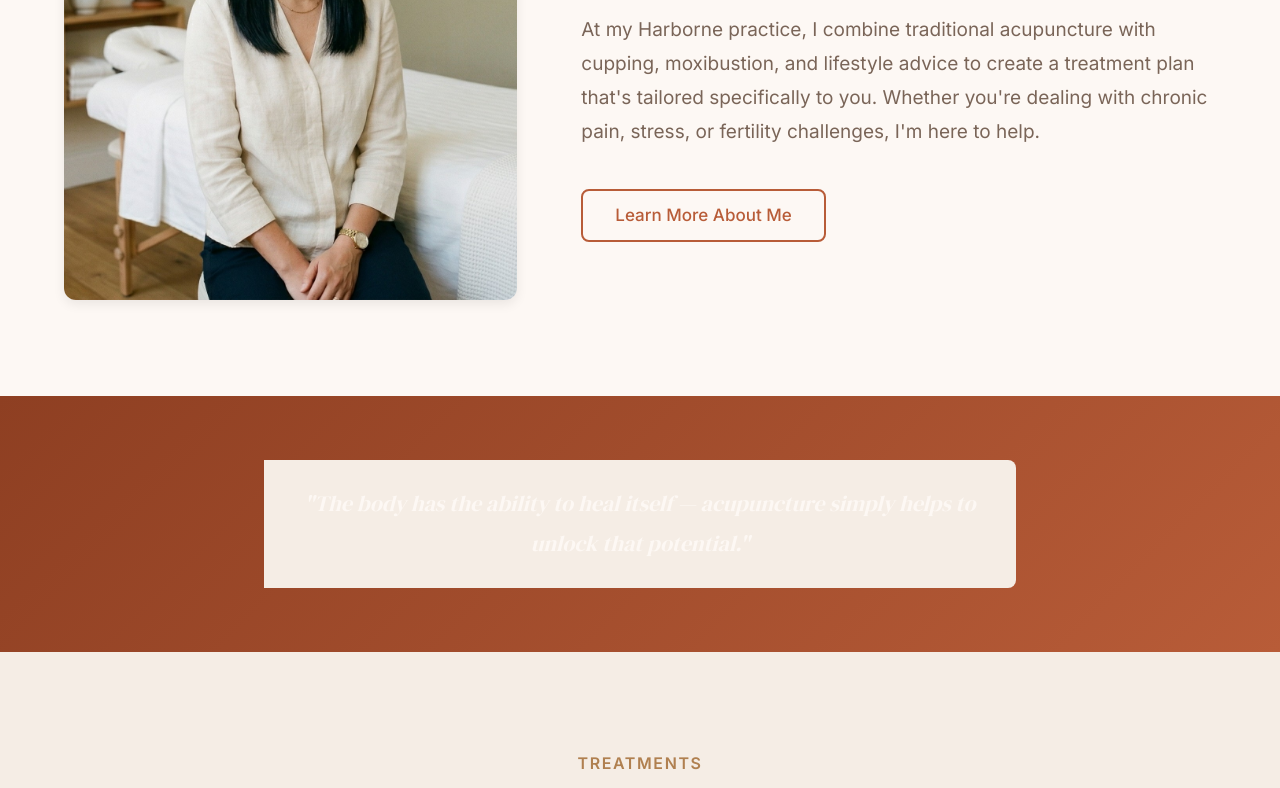
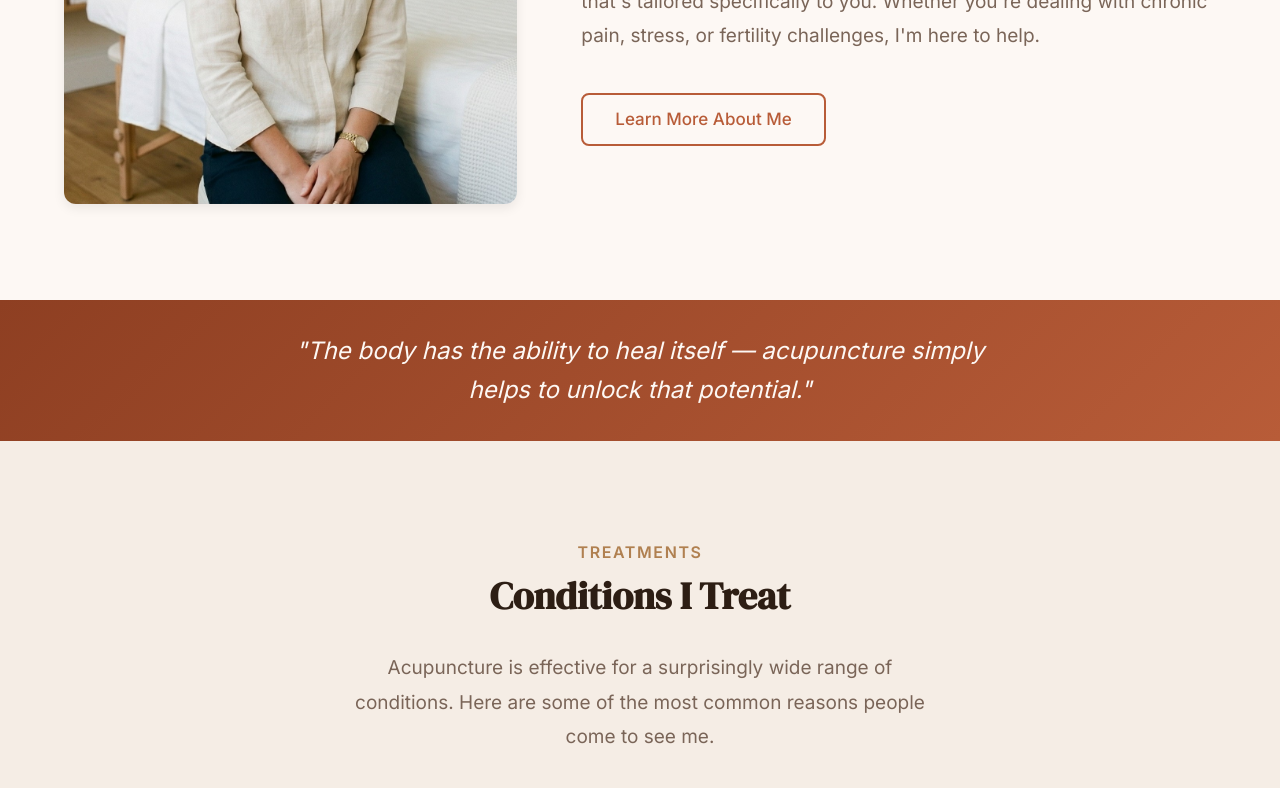
Before and after one commit to trulyempoweredcode/demo-acupuncturist, a plain HTML site: page index.html in a window 1280 px wide. Shown: the part 1866-2654 px from the top of the page. Drawn offline with Linux system fonts and the light colour scheme.

Commit message:
Fix image grid gap and quote band readability
Remove bottom padding from image grid section to close double gap.
Replace blockquote component with plain styled text on quote band
so white text renders directly on primary background without the
light-coloured blockquote box obscuring it.

Co-Authored-By: Claude Opus 4.6 (1M context) <noreply@anthropic.com>

```diff
--- a/index.html
+++ b/index.html
@@ -186,7 +186,7 @@
     <!-- /SECTION: stats -->
 
     <!-- SECTION: image-grid -->
-    <section class="section reveal">
+    <section class="section reveal" style="padding-bottom: 0;">
       <div class="container grid grid--3">
         <div class="image-card">
           <img src="images/grid-1.jpg" alt="Acupuncture needles placed during a treatment session" class="image-card__image" width="800" height="600" loading="lazy">
@@ -221,9 +221,7 @@
     <!-- SECTION: quote-band -->
     <section class="info-band info-band--primary">
       <div class="container text-center" style="max-width: 800px;">
-        <blockquote class="blockquote" style="color: var(--color-text-inverse);">
-          <p class="blockquote__text" style="color: var(--color-text-inverse);">"The body has the ability to heal itself — acupuncture simply helps to unlock that potential."</p>
-        </blockquote>
+        <p style="font-size: 1.5rem; font-style: italic; color: var(--color-text-inverse); line-height: 1.6;">"The body has the ability to heal itself — acupuncture simply helps to unlock that potential."</p>
       </div>
     </section>
     <!-- /SECTION: quote-band -->
```
